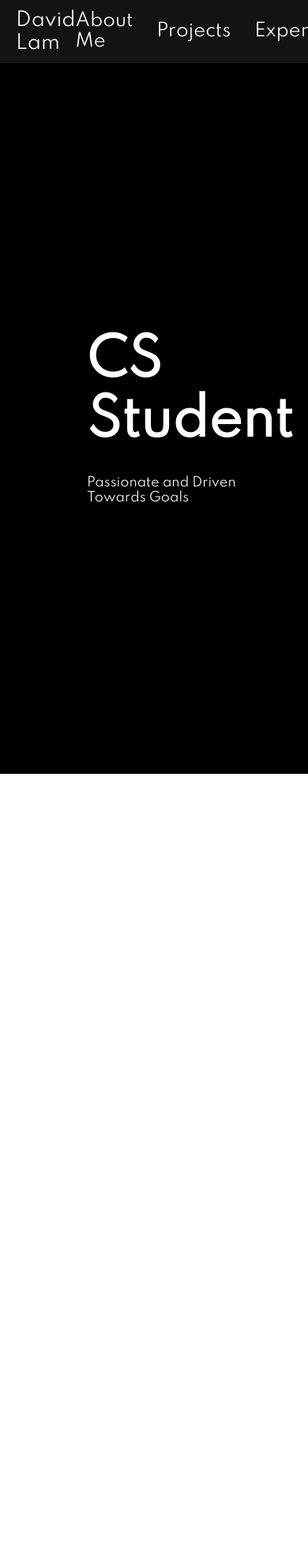
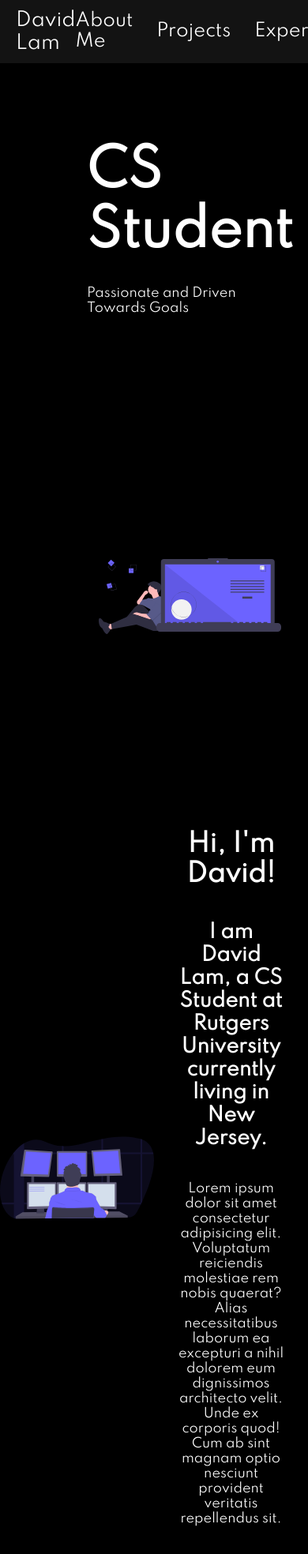
Before and after one commit to dlamh19/dlamh19.github.io, a plain HTML site: page index.html in a window 390 px wide. Shown: the top 1968 px of the page at 79% size. Before the commit the page ends 980 px from the top, so only its background shows below. Drawn offline with Linux system fonts and the light colour scheme.

Commit message:
Created About Section and Starting on Projects Section
Created About Section and just Started on Projects Section. Added some styling to the about section

```diff
--- a/index.html
+++ b/index.html
@@ -47,7 +47,50 @@
             <div class="columnRight">
                 <img src="codeThinking.svg" alt="picture" class = "heroImg">
             </div>
+        </div>
+    </div>
 
+    <!-- About Section -->
+    <div class="aboutSection">
+        <div class="aboutContainer">
+            <div class="aboutContent">
+                <div class="mainImg">
+                    <img src="/programming.svg" alt="face" class = "meImg">
+                </div>
+                <div class="aboutText">
+                    <h1>Hi, I'm David!</h1>
+                    <h2>I am David Lam, a CS Student at Rutgers University currently living in New Jersey.</h2>
+                    <p>Lorem ipsum dolor sit amet consectetur adipisicing elit. Voluptatum reiciendis molestiae rem nobis quaerat? Alias necessitatibus laborum ea excepturi a nihil dolorem eum dignissimos architecto velit. Unde ex corporis quod! Cum ab sint magnam optio nesciunt provident veritatis repellendus sit.
+                    </p>
+                </div>
+            </div>
+
+        </div>
+    </div>
+
+
+    <!-- Experiences Section  -->
+    <div class="projectSection">
+        <div class="projectContainer">
+            <h1>My Projects</h1>
+            <div class="projectGrid">
+                <div class="projectGridLeft">
+                    <div class="projectGridContent">
+                        <img src="#" alt="discordBot">
+                        <div class="projectDescriptions">
+                            <h2>Discord Bot</h2>
+                            <p>Lorem ipsum dolor sit, amet consectetur adipisicing elit. Natus, velit?</p>
+                        </div>
+                    </div>
+                    <div class="projectGridContent">
+                        <img src="#" alt="weatherApp">
+                        <div class="projectDescriptions">
+                            <h2>Weather App</h2>
+                            <p>Lorem ipsum dolor sit, amet consectetur adipisicing elit. Natus, velit?</p>
+                        </div>
+                    </div>
+                </div>
+            </div>
         </div>
     </div>
 
@@ -55,9 +98,5 @@
 
 
 
-
-
-
-
 </body>
 </html>
--- a/styles.css
+++ b/styles.css
@@ -72,6 +72,25 @@
     font-weight: 500;
 }
 
+@media screen and (max-width: 1460px) {
+
+    #navBarLogo {
+        margin-left: 20px;
+    }
+
+    .navBarBtn {
+        margin-right: 20px;
+    }
+
+    .navBarMenu {
+        max-width: 600px;
+
+    }
+
+}
+
+
+/* Hero Section  */
 .heroSection {
     background: black;
     padding: 0 60px;
@@ -119,19 +138,103 @@
     margin-left: 50px;
 }
 
-@media screen and (max-width: 1460px) {
+@media screen and (max-width: 1100px) {
 
-    #navBarLogo {
-        margin-left: 20px;
+    .heroSection {
+        height: 900px;
+        max-height: 100%;
     }
 
-    .navBarBtn {
-        margin-right: 20px;
-    }
-
-    .navBarMenu {
-        max-width: 600px;
+    .heroContainer {
+        display: grid;
+        grid-template-columns: 1fr;
+        grid-template-rows: 1fr 1fr;
+        height: 900px;
+        max-height: 100%;
 
     }
 
+    .columnLeft {
+        justify-content: center;
+        align-items: center;
+        width: 100%;
+        height: 400px;
+        max-width: 100%;
+    }
+
+    .columnRight {
+        justify-content: center;
+        align-items: center;
+        margin: 40px 40px;
+    }
+
+    .heroImg {
+        width: 100%;
+        height: 100%;
+    }
+
+
+
+
 }
+
+/* About Section */
+
+.aboutSection {
+    background: black;
+}
+
+.aboutContainer {
+    color: white;
+    font-family: 'Spartan', sans-serif;
+
+}
+
+.aboutContent {
+    display: grid;
+    grid-template-columns: 1fr 1fr;
+    grid-template-rows: 1fr;
+
+
+}
+
+.mainImg {
+    display: flex;
+    justify-content: center;
+    align-content: center;
+    margin: 50px 0;
+    padding-bottom: 100px;
+}
+
+.meImg {
+    width: 500px;
+    max-width: 100%;
+}
+
+.aboutText {
+    display: flex;
+    flex-direction: column;
+    justify-content: center;
+    align-content: center;
+    margin: 50px 0;
+    padding-bottom: 100px;
+
+}
+
+.aboutText h1 {
+    text-align: center;
+    margin: 20px 30px;
+
+}
+
+.aboutText h2 {
+    text-align: center;
+    margin: 20px 30px;
+
+}
+
+.aboutText p {
+    text-align: center;
+    margin: 20px 30px;
+
+}
```
Also changed, not shown: programming.svg (added).
